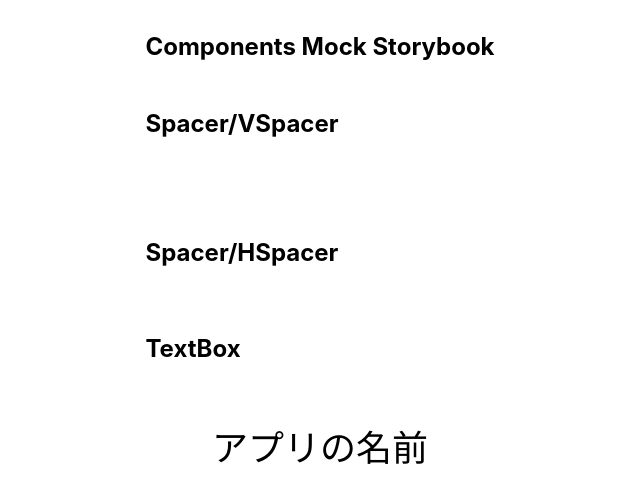
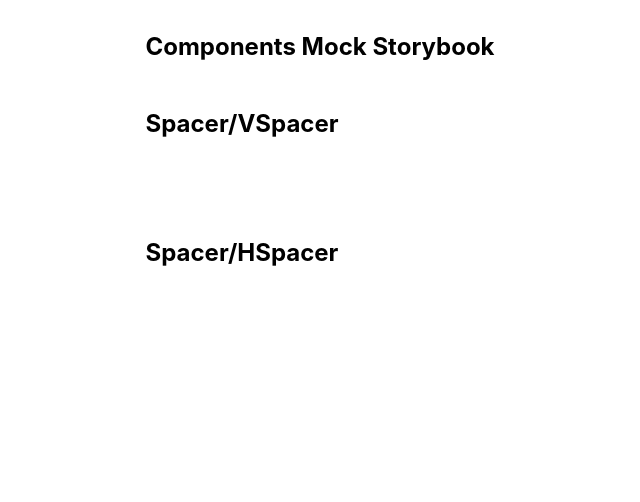
Before and after one commit to 0time-engineer/front-end, a React (Create React App) app: page /components in a window 1280 px wide. Shown: the top 502 px of the page, without its empty margins (320-960 px from the left). Built offline with nearby package versions, Linux system fonts and the light colour scheme.

Commit message:
間違えたマージの取り消し

```diff
--- a/src/Components/atoms/TextBox.tsx
+++ /dev/null
@@ -1,13 +0,0 @@
-import { Center, Text } from '@chakra-ui/react'
-
-type Props = {
-  text: string
-}
-
-export const TextBox = ({ text }: Props) => {
-  return (
-    <Text fontSize={36}>
-      <Center h="100%">{text}</Center>
-    </Text>
-  )
-}
--- a/src/pages/Components.tsx
+++ b/src/pages/Components.tsx
@@ -7,8 +7,7 @@
   Heading,
   VStack,
 } from '@chakra-ui/react'
-import { VSpacer, HSpacer } from 'Components/atoms/Spacer'
-import { TextBox } from 'Components/atoms/TextBox'
+import { VSpacer, HSpacer } from 'Components/Spacer'
 export const Components = () => {
   return (
     <>
@@ -50,16 +49,6 @@
               </HStack>
             </CardBody>
           </Card>
-
-          {/* TextBox */}
-          <VSpacer size={8} />
-          <Heading size="lg">TextBox</Heading>
-          <Card variant="filled">
-            <CardBody>
-              <TextBox text={'アプリの名前'} />
-            </CardBody>
-          </Card>
-
           {/* 追加のテンプレート：消さないでね！！ */}
 
           {/* --------------------*/}
```
Also changed, not shown: src/Components/Spacer.tsx (renamed from src/Components/atoms/Spacer.tsx).
